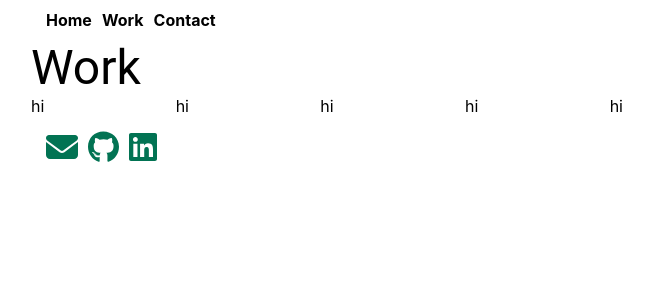
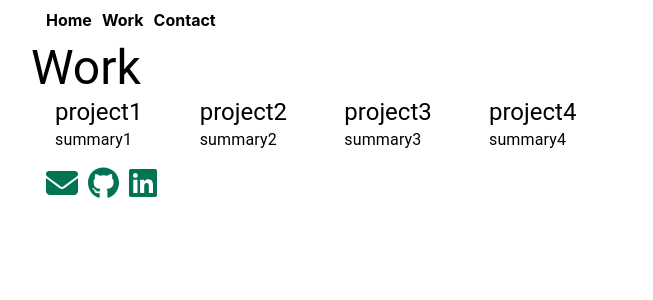
Before and after one commit to eburdekin/eb-react, a React (Create React App) app: page /work in a window 1280 px wide. Shown: the top 300 px of the page, without its empty margins (183-836 px from the left). Built offline with nearby package versions, Linux system fonts and the light colour scheme.

Commit message:
added project component and loop to test

```diff
--- a/src/Footer.js
+++ b/src/components/Footer.js
@@ -15,7 +15,7 @@ export default function Footer() {
 
   return (
     <div style={navStyle}>
-      <a href="mailto:eileenburdekin@proton.me">
+      <a href="mailto:hello@eileenburdekin.com">
         <FontAwesomeIcon icon={faEnvelope} size="2xl" style={iconStyle} />
       </a>
       <a href="https://github.com/eburdekin">
--- /dev/null
+++ b/src/components/Project.js
@@ -0,0 +1,11 @@
+import Container from "@mui/material/Container";
+import Typography from "@mui/material/Typography";
+
+export default function Project({ name, summary }) {
+  return (
+    <Container>
+      <Typography variant="h5">{name}</Typography>
+      <Typography>{summary}</Typography>
+    </Container>
+  );
+}
--- a/src/pages/App.js
+++ b/src/pages/App.js
@@ -1,8 +1,8 @@
 import Typography from "@mui/material/Typography";
 import Container from "@mui/material/Container";
-import NavBar from "../NavBar";
-import Header from "../Header";
-import Footer from "../Footer";
+import NavBar from "../components/NavBar";
+import Header from "../components/Header";
+import Footer from "../components/Footer";
 
 function Home() {
   return (
--- a/src/pages/Contact.js
+++ b/src/pages/Contact.js
@@ -1,8 +1,8 @@
 import Typography from "@mui/material/Typography";
 import Container from "@mui/material/Container";
-import NavBar from "../NavBar";
+import NavBar from "../components/NavBar";
 // import Header from "../Header";
-import Footer from "../Footer";
+import Footer from "../components/Footer";
 
 export default function Contact() {
   return (
--- a/src/pages/Work.js
+++ b/src/pages/Work.js
@@ -1,24 +1,56 @@
 import Typography from "@mui/material/Typography";
 import Container from "@mui/material/Container";
 import Grid from "@mui/material/Unstable_Grid2";
-import NavBar from "../NavBar";
+import NavBar from "../components/NavBar";
 // import Header from "../Header";
-import Footer from "../Footer";
+import Project from "../components/Project";
+import Footer from "../components/Footer";
 
 export default function Work() {
+  const projects = [
+    {
+      name: "project1",
+      summary: "summary1",
+    },
+    {
+      name: "project2",
+      summary: "summary2",
+    },
+    {
+      name: "project3",
+      summary: "summary3",
+    },
+    {
+      name: "project4",
+      summary: "summary4",
+    },
+  ];
+
   return (
     <Container maxWidth="md">
       <NavBar />
       {/* <Header /> */}
       <Typography variant="h3">Work</Typography>
       <Grid container spacing={2}>
-        <Grid xs={2}>hi</Grid>
-        <Grid xs={2}>hi</Grid>
-        <Grid xs={2}>hi</Grid>
-        <Grid xs={2}>hi</Grid>
-        <Grid xs={2}>hi</Grid>
+        {projects.map((project) => (
+          <Grid xs={2} key={project.name}>
+            <Project name={project.name} summary={project.summary} />
+          </Grid>
+        ))}
       </Grid>
       <Footer />
     </Container>
   );
 }
+
+/* <Typography variant="h5">Full Resume</Typography>
+      <iframe
+        src="https://docs.google.com/presentation/d/e/2PACX-1vQjYm5oH0qLPY1c97PIUKd1Xxq7LpZeQGLWJY_fi9FKSSWUS9gMtuUeDKpzjtAbOKhWVoAYBGFXeRKf/embed?start=false&loop=false&delayms=3000"
+        frameborder="0"
+        width="776"
+        height="1040"
+        allowfullscreen="true"
+        mozallowfullscreen="true"
+        webkitallowfullscreen="true"
+        title="resume"
+      ></iframe> */
```
Also changed, not shown: src/components/Header.js (renamed from src/Header.js), src/components/NavBar.js (renamed from src/NavBar.js).
